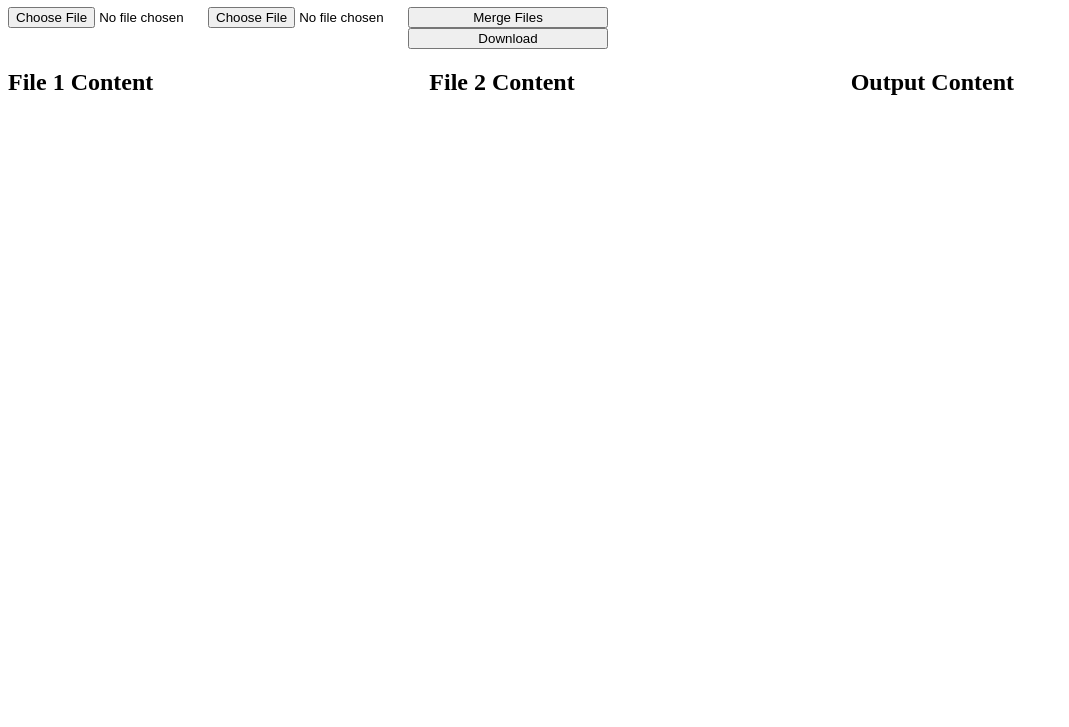
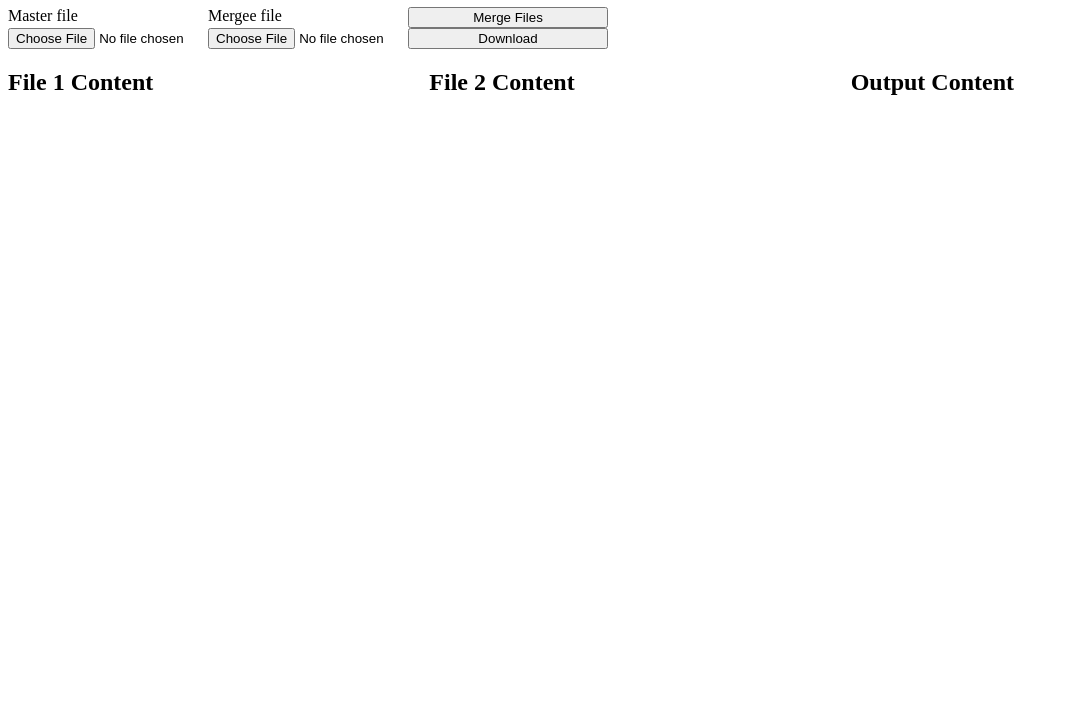
Before and after one commit to KrisPepega/gatherer_merger, a website with bundled scripts: page index.html in a window 1280 px wide. Shown: the part 73-800 px from the top of the page, without its empty margins (0-1069 px from the left). Built offline with nearby package versions, Linux system fonts and the light colour scheme.

Commit message:
Added labels to inputs
-

```diff
--- a/index.html
+++ b/index.html
@@ -8,8 +8,12 @@
     <h1>Gatherer merger</h1>
     <div class="big_grid_container">
         <div class="input_grid_container">
+            <label for="file1">Master file</label>
             <input type="file" id="file1" accept=".lua">
+
+            <label for="file2">Mergee file</label>
             <input type="file" id="file2" accept=".lua">
+
             <button id="upload-files">Merge Files</button>
             <button id="download-file">Download</button>
         </div>
--- a/style.css
+++ b/style.css
@@ -14,12 +14,12 @@
 
 #file1 {
     grid-column: 1;
-    grid-row: 1;
+    grid-row: 2;
 }
 
 #file2 {
     grid-column: 2;
-    grid-row: 1;
+    grid-row: 2;
 }
 
 #upload-files {
```
